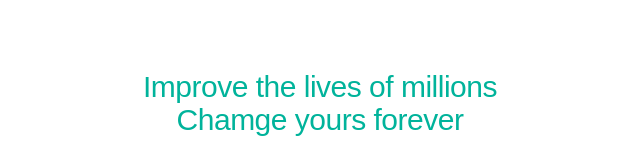
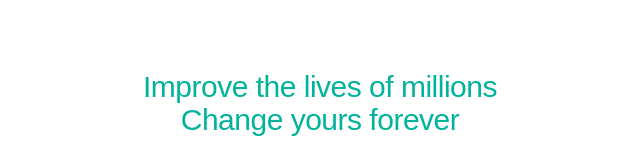
Before and after one commit to mamicky1/css-layout, a plain HTML site: page index.html in a window 1280 px wide. Shown: the part 1664-1827 px from the top of the page, 320-960 px from the left. Drawn offline with Linux system fonts and the light colour scheme; files whose address does not match are found by name.

Commit message:
css commit

```diff
--- a/index.html
+++ b/index.html
@@ -189,7 +189,7 @@
                 <h3>
                     Improve the lives of millions
                     <br>
-                    Chamge yours forever
+                    Change yours forever
                 </h3>
                 <p id>
                     more than 2800 team mates hsare our same vision, goals and passion.
```
